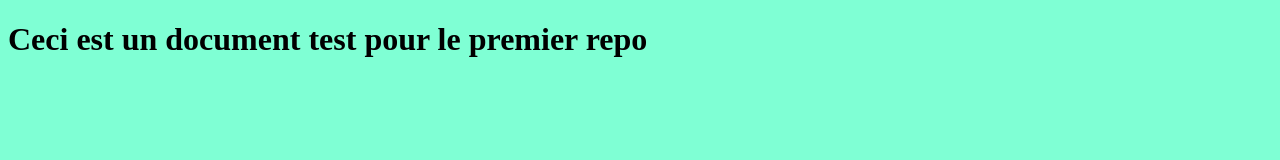
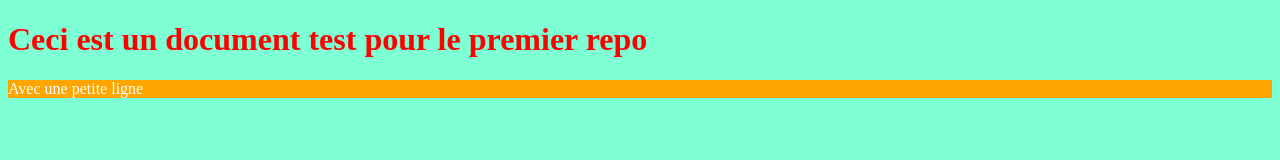
Before and after one commit to vienendelsur/repoTEST, a plain HTML site: page index.html in a window 1280 px wide. Drawn offline with Linux system fonts and the light colour scheme.

Commit message:
ajout propriétés css

```diff
--- a/index.html
+++ b/index.html
@@ -11,5 +11,6 @@
 </head>
 <body>
     <h1>Ceci est un document test pour le premier repo</h1>
+    <p>Avec une petite ligne</p>
 </body>
 </html>
--- a/style.css
+++ b/style.css
@@ -3,3 +3,12 @@
 body {
     background-color: aquamarine;
 }
+
+h1 {
+    color: red;
+}
+
+p {
+    background-color: orange;
+    color: white;
+}
```
